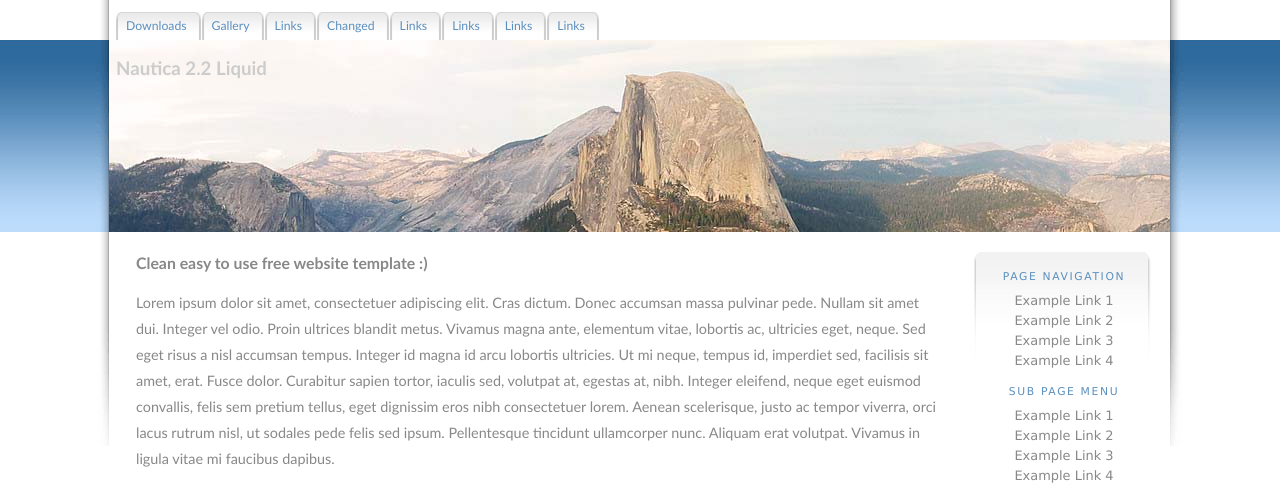
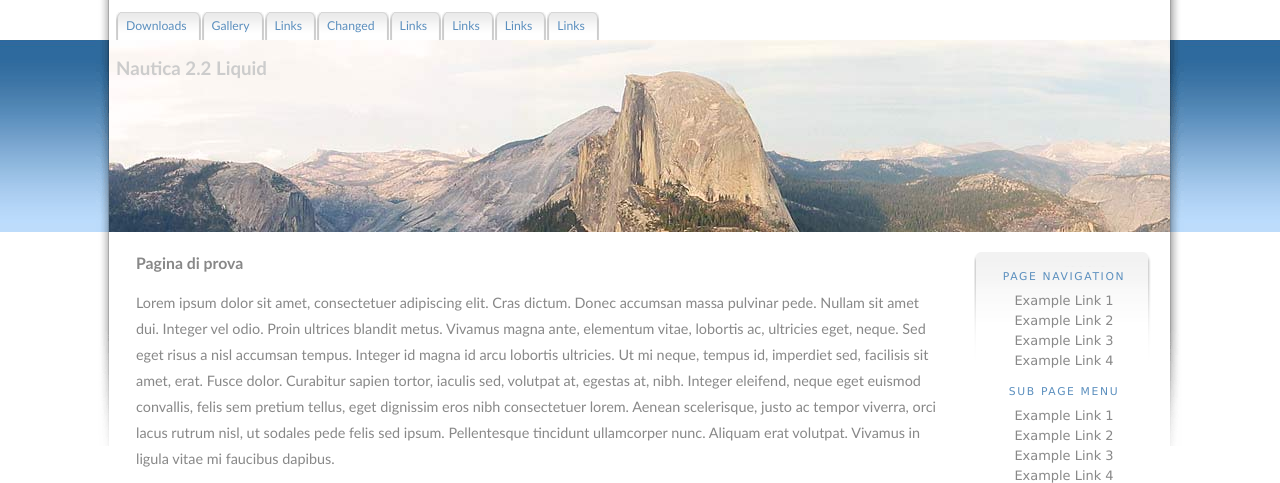
Before and after one commit to PietroFranc/PietroFranc.github.io, a plain HTML site: page index.html in a window 1280 px wide. Shown: the top 483 px of the page. Drawn offline with Linux system fonts and the light colour scheme.

Commit message:
Update index.html

```diff
--- a/index.html
+++ b/index.html
@@ -54,7 +54,7 @@
 	</div><!--wrapper-menu-page-->
 
 	<div id="content">
-		<h2>Clean easy to use free website template :)</h2>
+		<h2>Pagina di prova</h2>
 		<p>Lorem ipsum dolor sit amet, consectetuer adipiscing elit. Cras dictum. Donec accumsan massa pulvinar pede. Nullam sit amet dui. Integer vel odio. Proin ultrices blandit metus. Vivamus magna ante, elementum vitae, lobortis ac, ultricies eget, neque. Sed eget risus a nisl accumsan tempus. Integer id magna id arcu lobortis ultricies. Ut mi neque, tempus id, imperdiet sed, facilisis sit amet, erat. Fusce dolor. Curabitur sapien tortor, iaculis sed, volutpat at, egestas at, nibh. Integer eleifend, neque eget euismod convallis, felis sem pretium tellus, eget dignissim eros nibh consectetuer lorem. Aenean scelerisque, justo ac tempor viverra, orci lacus rutrum nisl, ut sodales pede felis sed ipsum. Pellentesque tincidunt ullamcorper nunc. Aliquam erat volutpat. Vivamus in ligula vitae mi faucibus dapibus.</p>
 	    <p>Duis lorem arcu, facilisis vitae, hendrerit sed, blandit eget, orci. Mauris porta velit sit amet magna mollis volutpat. Vestibulum ante ipsum primis in faucibus orci luctus et ultrices posuere cubilia Curae; Proin sit amet neque. Nam sed mauris. In sem augue, congue sit amet, ullamcorper sed, facilisis sed, nunc. Nulla ultricies, felis et accumsan tempor, libero metus feugiat sem, pharetra mattis eros nulla et urna. Nam congue mi ac tellus. Phasellus semper ipsum ut magna. Maecenas vitae ipsum id neque auctor ultrices. Phasellus pharetra, nisi et facilisis ornare, arcu neque rutrum turpis, non varius nunc eros et est. Morbi aliquet urna ac diam. Etiam ut augue. Fusce ipsum. Pellentesque a leo id tellus convallis dignissim. Aliquam massa quam, tincidunt a, volutpat sit amet, euismod at, nibh. Fusce sagittis, ipsum sit amet imperdiet molestie, nisl nisi blandit eros, eu gravida est nulla eu nunc.</p>
 	    <p>Duis iaculis ornare justo. Vivamus nunc lorem, hendrerit ut, adipiscing nec, scelerisque et, metus. Nam tincidunt neque a enim. Mauris in nisi nec metus lobortis tincidunt. Suspendisse enim tortor, ultrices eget, faucibus eget, congue placerat, sem. Duis dapibus, turpis eget blandit ullamcorper, magna libero elementum nisi, nec lobortis massa urna ac neque. Praesent orci magna, dictum in, hendrerit eget, feugiat ut, turpis. Fusce aliquam. Ut vitae libero. Duis in nisi in nisl tempor sagittis. Nam nisl mi, aliquet lobortis, porttitor sit amet, ullamcorper quis, enim. In in sapien et augue porta posuere. Integer bibendum. Vestibulum ligula velit, lobortis ut, dapibus sit amet, sodales et, libero. Fusce sed ante.</p>
```
